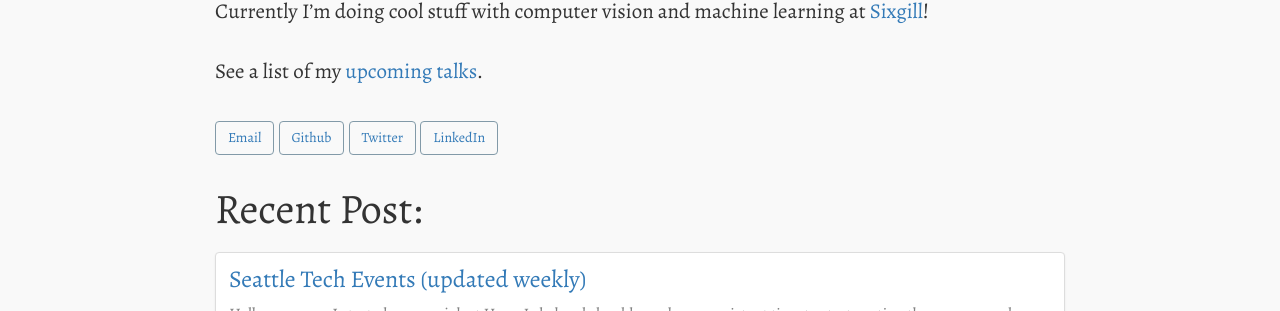
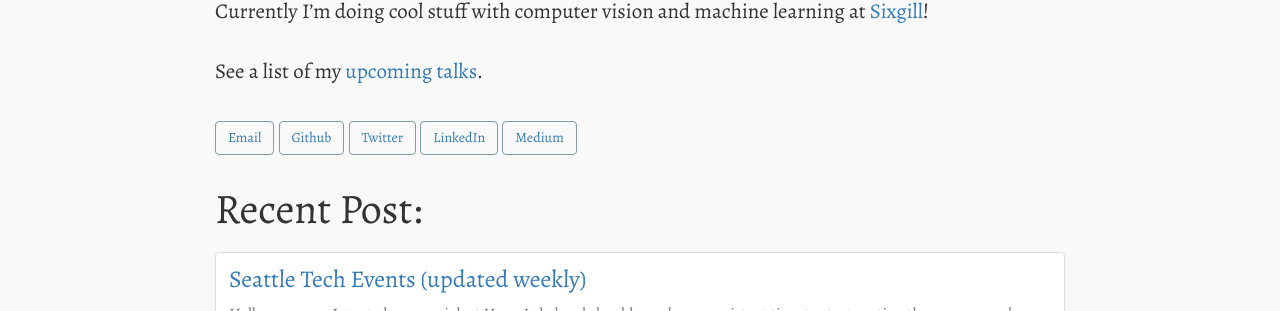
Before and after one commit to sagecodes/sage-blog, a Jekyll site: the page built from index.html, in a window 1280 px wide. Shown: the part 286-597 px from the top of the page. Built offline with Jekyll 4.4.1, drawn with Linux system fonts in a browser that asks for light colours; nearby versions of some CDN libraries; some web fonts are replaced.

Commit message:
add medium link to homepage

```diff
--- a/_config.yml
+++ b/_config.yml
@@ -14,6 +14,7 @@ url: "http://sageelliott.com" # the base hostname & protocol for your site
 twitter: https://twitter.com/sagecodes
 github: https://github.com/sagecodes
 linkedin: https://www.linkedin.com/in/sageelliott
+medium: https://medium.com/@sagecodes
 # Add about_me value
 # Add Status value
 
--- a/index.html
+++ b/index.html
@@ -24,6 +24,7 @@ layout: default
                         <a class="btn btn-github" href="{{ site.github }}" target="blank">Github</a>
                         <a class="btn btn-twitter" href="{{ site.twitter }}" target="blank">Twitter</a>
                         <a class="btn btn-linkedin" href="{{ site.linkedin }}" target="blank">LinkedIn</a>
+                        <a class="btn btn-github" href="{{ site.medium }}" target="blank">Medium</a>
                         <!-- <a class="btn btn-email" href="{{ site.linkedin }}" target="blank">YouTube</a> -->
                       </div>
                   </div>
```
